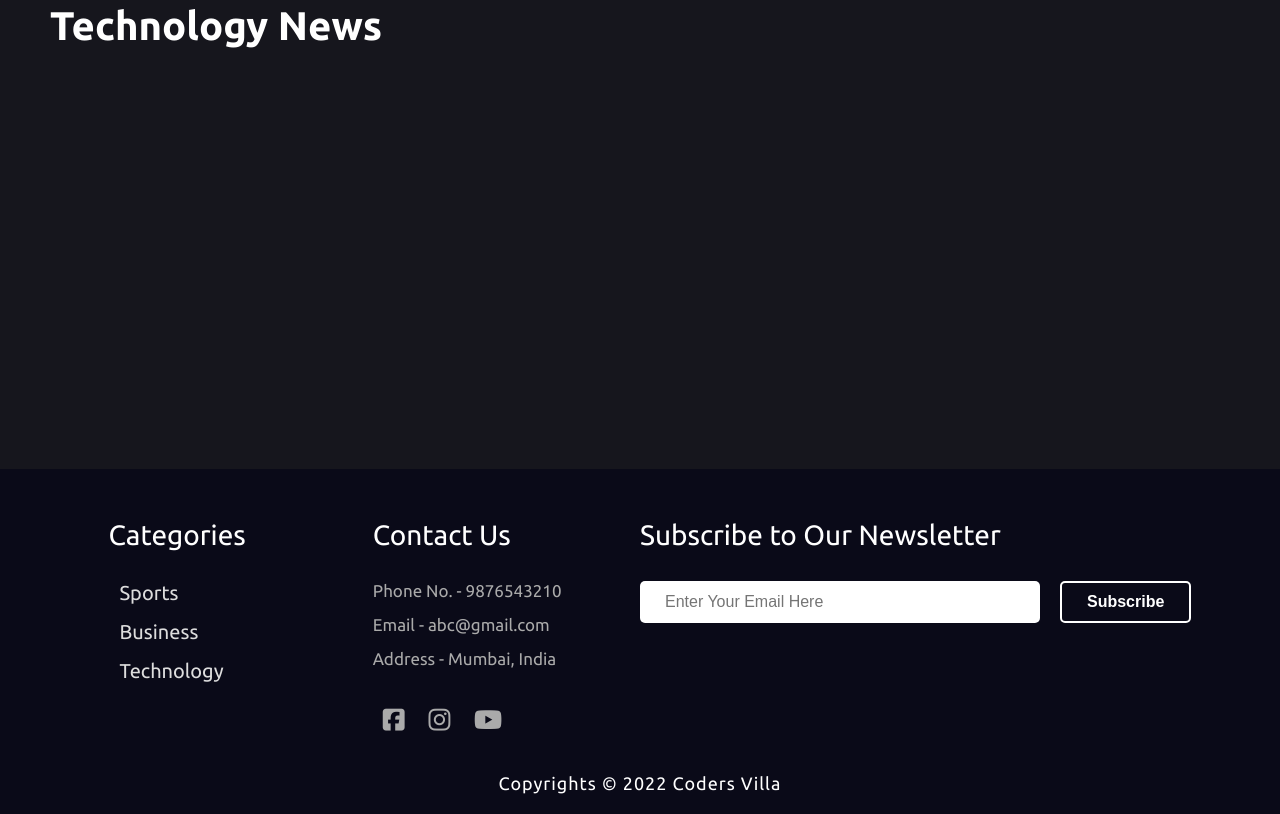
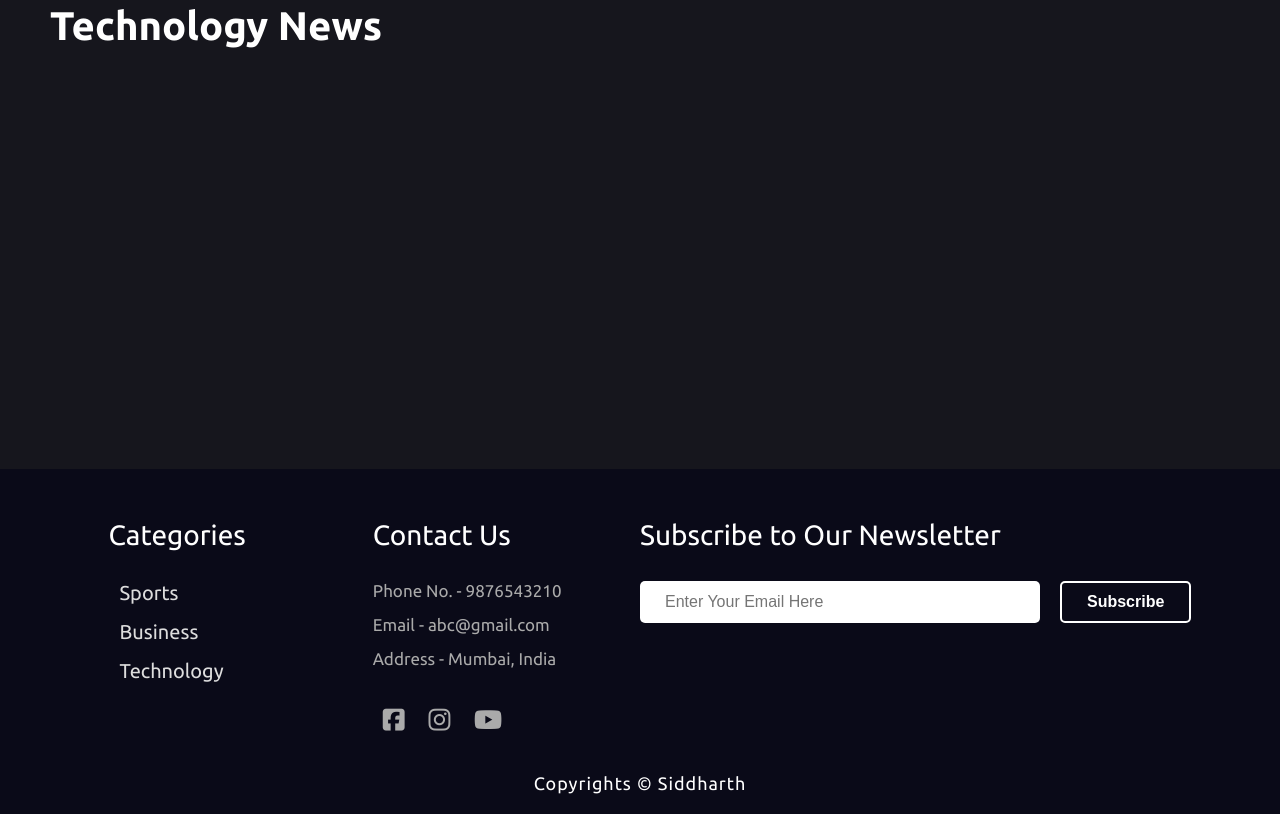
Before and after one commit to SID9927/GraduationProject, a plain HTML site: page index.html in a window 1280 px wide. Shown: the part 1006-1820 px from the top of the page. Drawn offline with Linux system fonts and the light colour scheme; no server answers.

Commit message:
Update index.html

```diff
--- a/index.html
+++ b/index.html
@@ -123,7 +123,7 @@
             </div>
         </div>
         <div class="copyrights">
-            Copyrights &copy; 2022 Coders Villa
+            Copyrights &copy; Siddharth
         </div>
     </div>
 
```
